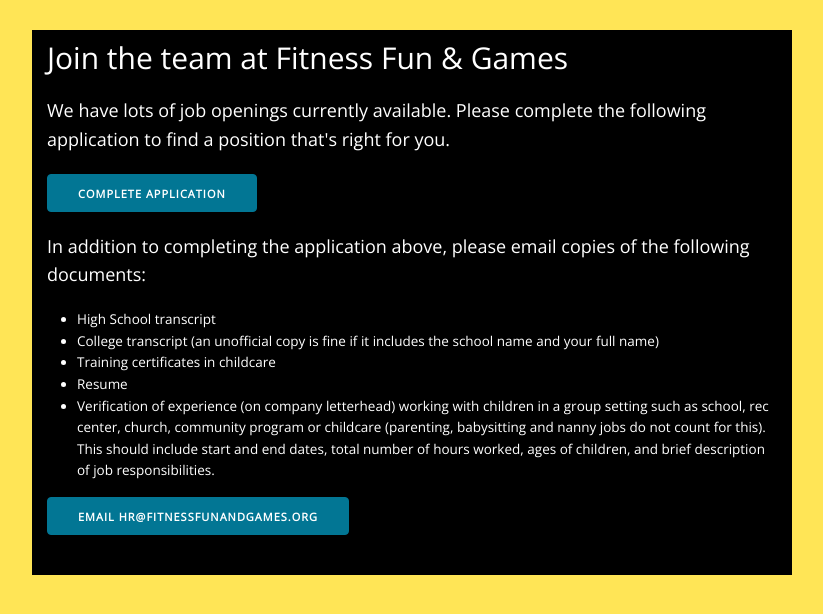
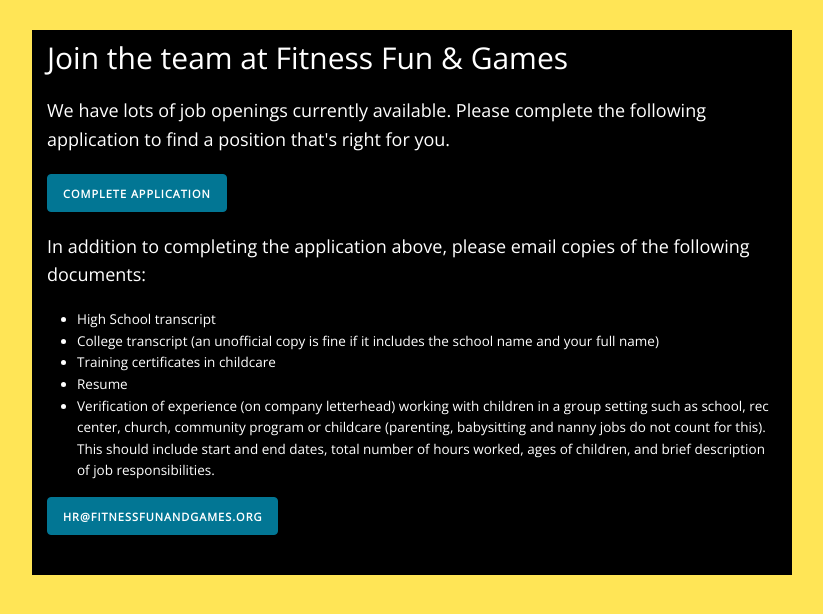
Before and after one commit to dennymcfadden/fitnessfunandgames.org, a PHP site: page /jobs.html in a window 1280 px wide. Shown: the part 60-674 px from the top of the page, without its empty margins (228-1051 px from the left). Run offline with PHP 8.4, Linux system fonts and the light colour scheme; some libraries are stand-ins or nearby versions.

Commit message:
CSS edits & fixed JQuery bug

```diff
--- a/html/contact.html
+++ b/html/contact.html
@@ -22,7 +22,7 @@
       <div>
         <h1>For information about specific sites, please visit the locations page.</h1>
         <p>For general questions, you can contact:<br>Meg McFadden, Executive Director, at (410)-433-2719.</p>
-        <a href="mailto:meg@fitnessfunandgames.org" class="button">Email: meg@FitnessFunAndGames.org</a>
+        <a href="mailto:meg@fitnessfunandgames.org" class="button">meg@FitnessFunAndGames.org</a>
       </div>
     </section>
   </main>
--- a/html/css/main.css
+++ b/html/css/main.css
@@ -53,7 +53,7 @@
 input[type="button"] {
   display: inline-block;
   height: 38px;
-  padding: 0 30px;
+  padding: 0 15px;
   color: #FFF;
   text-align: center;
   font-size: 11px;
@@ -94,7 +94,7 @@
 input[type="button"] {
   display: inline-block;
   height: 38px;
-  padding: 0 30px;
+  padding: 0 15px;
   color: #FFFFFF;
   text-align: center;
   font-size: 11px;
--- a/html/jobs.html
+++ b/html/jobs.html
@@ -30,7 +30,7 @@
           <li>Resume</li>
           <li>Verification of experience (on company letterhead) working with children in a group setting such as school, rec center, church, community program or childcare (parenting, babysitting and nanny jobs do not count for this).  This should include start and end dates, total number of hours worked, ages of children, and brief description of job responsibilities.</li>
         </ul>
-        <a href="mailto:hr@fitnessfunandgames.org" class="button">Email HR@FitnessFunAndGames.org</a>
+        <a href="mailto:hr@fitnessfunandgames.org" class="button">HR@FitnessFunAndGames.org</a>
       </div>
     </section>
   </main>
--- a/html/js/main.js
+++ b/html/js/main.js
@@ -1,11 +1,14 @@
+
 // Replaces #nav-placeholder with nav.html //
 $("#nav-placeholder").load("nav.html", function() {
 	// Adds .active class to <a> tags with current URL //
 	$(document).activeNavigation("nav");
+
+  const nav = $('nav');
+
 	// Toggles visibility of 'nav' on click of 'nav-btn' //
-	$('#nav-btn').click(function()
-    {
-    $('nav').slideToggle();
+	$('#nav-btn').click(function() {
+    nav.slideToggle();
   });
 
   // When user resizes the window
@@ -18,5 +21,4 @@
         nav.css('display','');
      }
   });
-
 });
```
Lines whose indentation alone changed are shown as unchanged.
